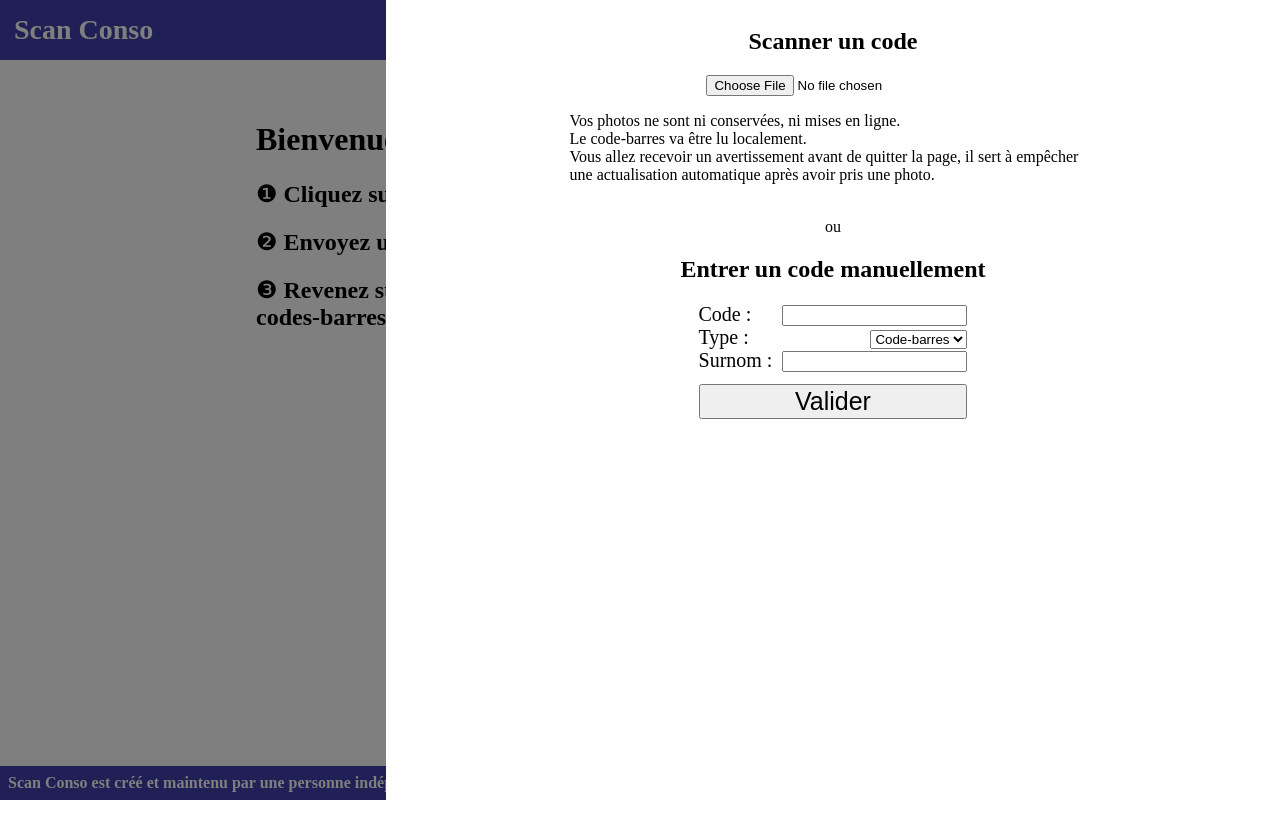
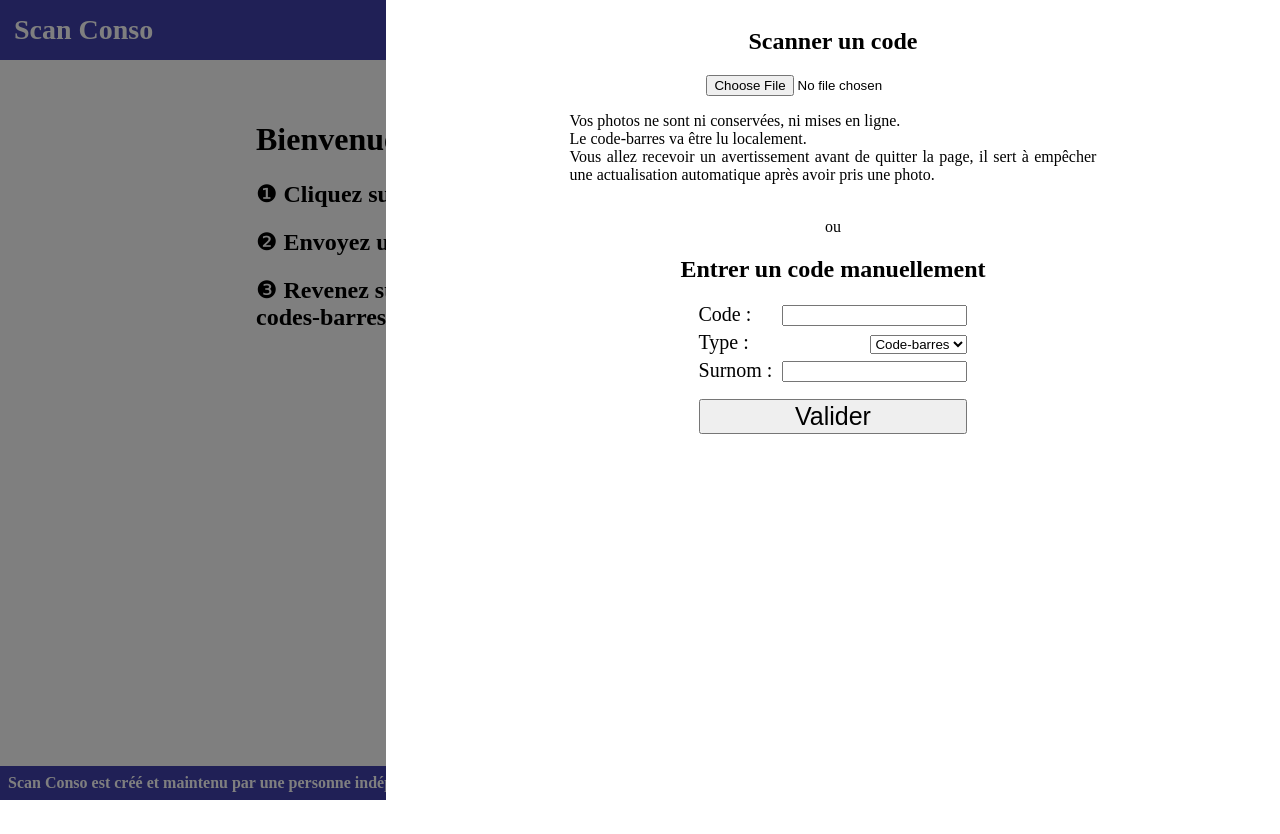
Before and after one commit to CHKNRAVE/scan-conso, a React (Vite) app: page / in a window 1280 px wide. Both pictures are taken after a click on the element 1250 px from the left and 30 px from the top of the page. Built offline with nearby package versions, Linux system fonts and the light colour scheme.

Commit message:
Fixed the panel's dark background, turned the manual form into a flex, justified the upload info parapraph

```diff
--- a/src/App.css
+++ b/src/App.css
@@ -110,7 +110,7 @@ header a, footer a {
 
 #panelDarkBackground {
 	animation: darkPanelFadeIn 0.5s;
-	position: absolute;
+	position: fixed;
 	top: 0;
 	left: 0;
 	width: 100%;
@@ -286,6 +286,9 @@ td {
 
 #manualForm {
 	font-size: 1.25em;
+	display: flex;
+	flex-flow: column;
+	row-gap: 0.25em;
 }
 
 #manualForm label {
@@ -326,3 +329,7 @@ td {
 #tutorial h2 span {
 	font-weight: normal;
 }
+
+#uploadInfo {
+	text-align: justify;
+}
```
